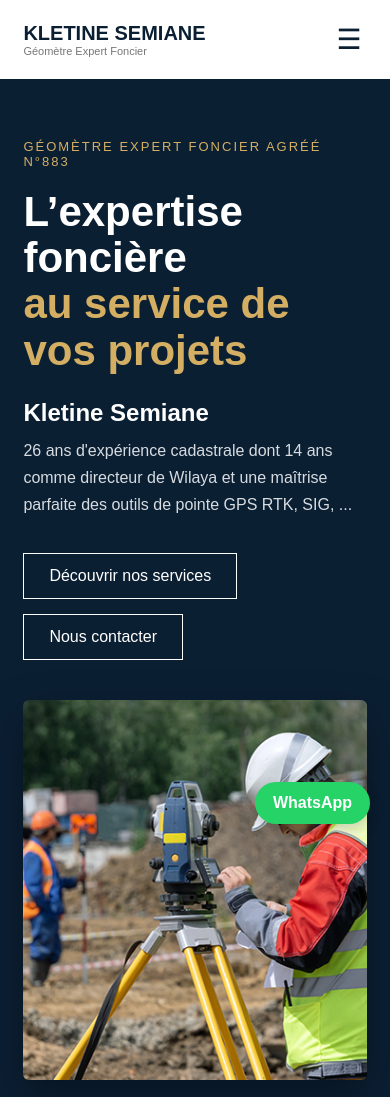
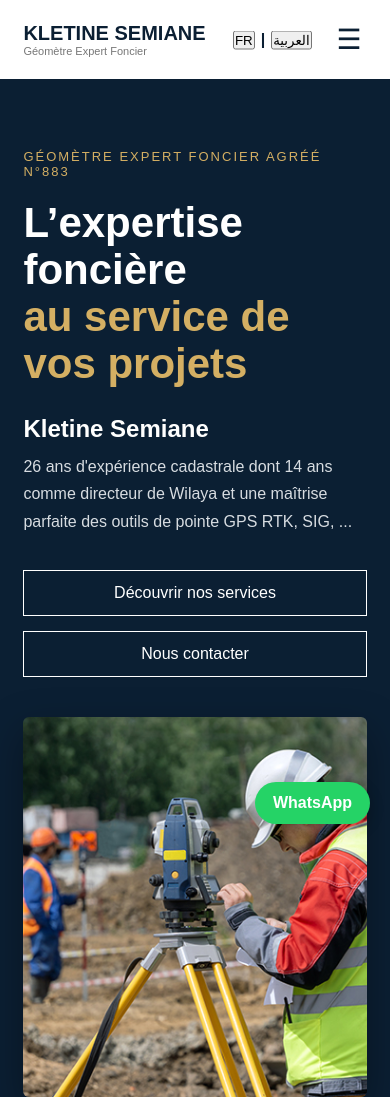
Before and after one commit to wailkln624-spec/kletine-site, a plain HTML site: page index.html in a window 390 px wide. Shown: the top 1097 px of the page. Drawn offline with Linux system fonts and the light colour scheme.

Commit message:
Update style.css

```diff
--- a/style.css
+++ b/style.css
@@ -81,10 +81,10 @@
 /* ================= HERO ================= */
 
 .hero {
-    min-height: 75vh;
+    min-height: 78vh;
     display: flex;
     align-items: center;
-    padding: 80px 7%;
+    padding: 90px 7%;
     background-color: #0B1F33;
     color: white;
 }
@@ -116,11 +116,10 @@
 }
 
 .hero h1 {
-    font-size: 60px;
-    line-height: 1.1;
-    margin-bottom: 25px;
+    font-size: 64px;
+    line-height: 1.08;
+    margin-bottom: 28px;
 }
-
 .hero h1 span {
     display: block;
     color: #D4AF63;
@@ -405,9 +404,16 @@
         z-index: 1001;
     }
 
-    .language {
-        display: none;
-    }
+   .language {
+    display: flex;
+    align-items: center;
+    gap: 6px;
+    position: absolute;
+    right: 55px;
+    top: 50%;
+    transform: translateY(-50%);
+    z-index: 1002;
+}
 
     /* Navigation menu */
 
@@ -455,15 +461,10 @@
     /* Hero */
 
     .hero {
-        min-height: 80vh;
-        padding: 60px 6%;
-    }
-    /* Hero */
-
-.hero {
-    min-height: 80vh;
-    padding: 60px 6%;
+    min-height: 85vh;
+    padding: 70px 6% 80px;
     flex-direction: column;
+    align-items: flex-start;
 }
 
 .hero-image {
@@ -482,9 +483,9 @@
 }
 
 .hero h1 {
-    .hero h1 {
-    font-size: 38px;
-    line-height: 1.15;
+    font-size: 44px;
+    line-height: 1.12;
+    margin-bottom: 28px;
 }
 
 .hero-content {
```
